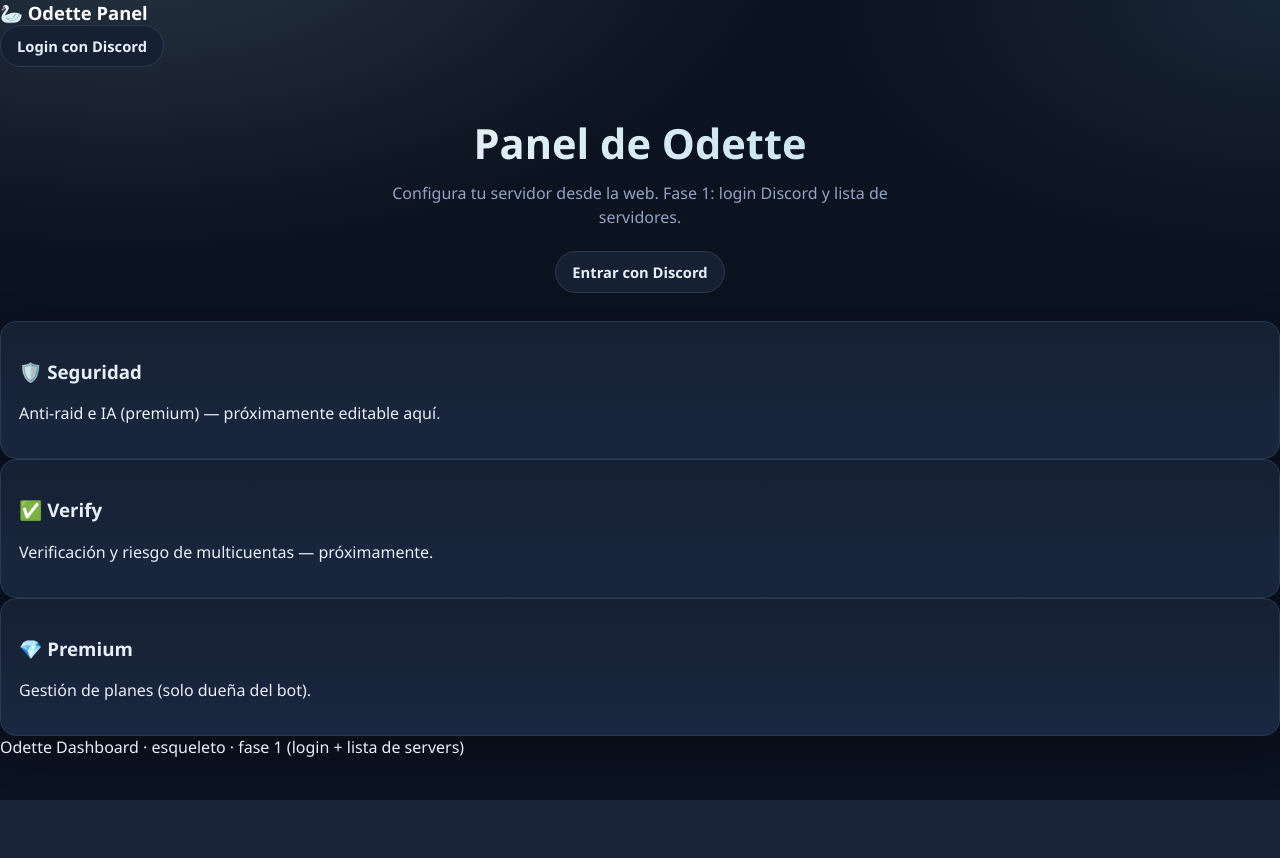
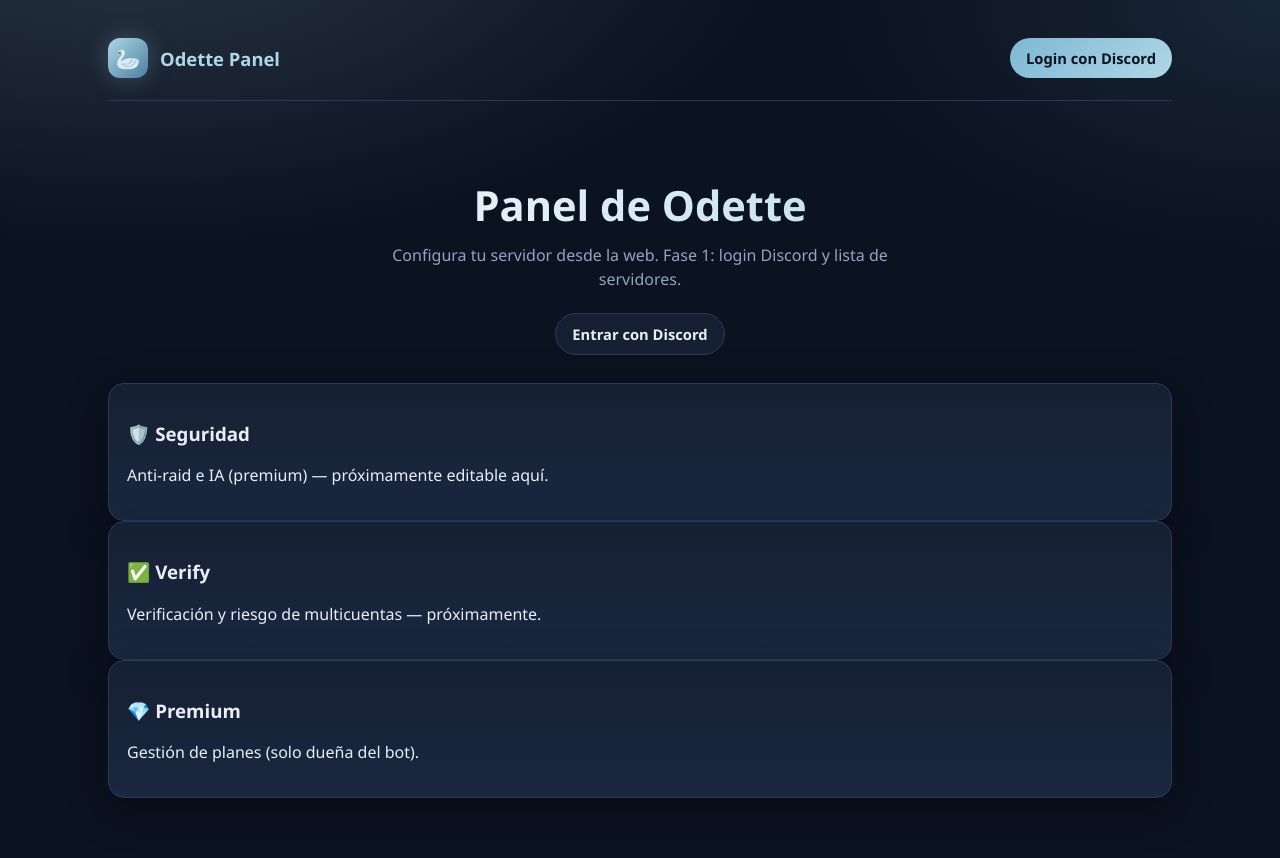
Before and after one commit to wesleyandres50-svg/dette-panel, a FastAPI app: page / in a window 1280 px wide. Before the commit the page ends 800 px from the top, so only its background shows below. Run offline with FastAPI, Linux system fonts and the light colour scheme.

Commit message:
Update base.html

```diff
--- a/templates/base.html
+++ b/templates/base.html
@@ -7,30 +7,38 @@
   <link rel="stylesheet" href="/static/style.css" />
 </head>
 <body>
-  <header class="top">
-    <a class="brand" href="/">🦢 Odette Panel</a>
-    <nav>
-      {% if user %}
-        <span class="user">{{ user.username }}</span>
-        <a href="/dashboard">Servidores</a>
-        {% if is_owner %}<a href="/owner">Owner</a>{% endif %}
-        <a href="/logout">Salir</a>
-      {% else %}
-        <a class="btn" href="/login">Login con Discord</a>
-      {% endif %}
+  <div class="wrap">
+    <nav class="nav">
+      <a class="brand" href="/">
+        <span class="logo">🦢</span>
+        <span>Odette Panel</span>
+      </a>
+      <div class="nav-links">
+        {% if user %}
+          <span class="user-pill">
+            {% if user.avatar %}
+              <img class="avatar" src="https://cdn.discordapp.com/avatars/{{ user.id }}/{{ user.avatar }}.png?size=64" alt="" />
+            {% else %}
+              <span class="avatar"></span>
+            {% endif %}
+            {{ user.username }}
+          </span>
+          <a class="btn btn-ghost" href="/dashboard">Servidores</a>
+          {% if is_owner %}<a class="btn btn-ghost" href="/owner">👑 Owner</a>{% endif %}
+          <a class="btn" href="/logout">Salir</a>
+        {% else %}
+          <a class="btn btn-primary" href="/login">Login con Discord</a>
+        {% endif %}
+      </div>
     </nav>
-  </header>
-  <main class="container">
     {% if error %}
-      <div class="alert error">{{ error }}</div>
+      <div class="alert alert-err">{{ error }}</div>
     {% endif %}
     {% if success %}
-      <div class="alert success">{{ success }}</div>
+      <div class="alert alert-ok">{{ success }}</div>
     {% endif %}
     {% block content %}{% endblock %}
-  </main>
-  <footer class="foot">
-    Odette Dashboard · esqueleto · fase 1 (login + lista de servers)
-  </footer>
+  </div>
+  {% block scripts %}{% endblock %}
 </body>
 </html>
```
